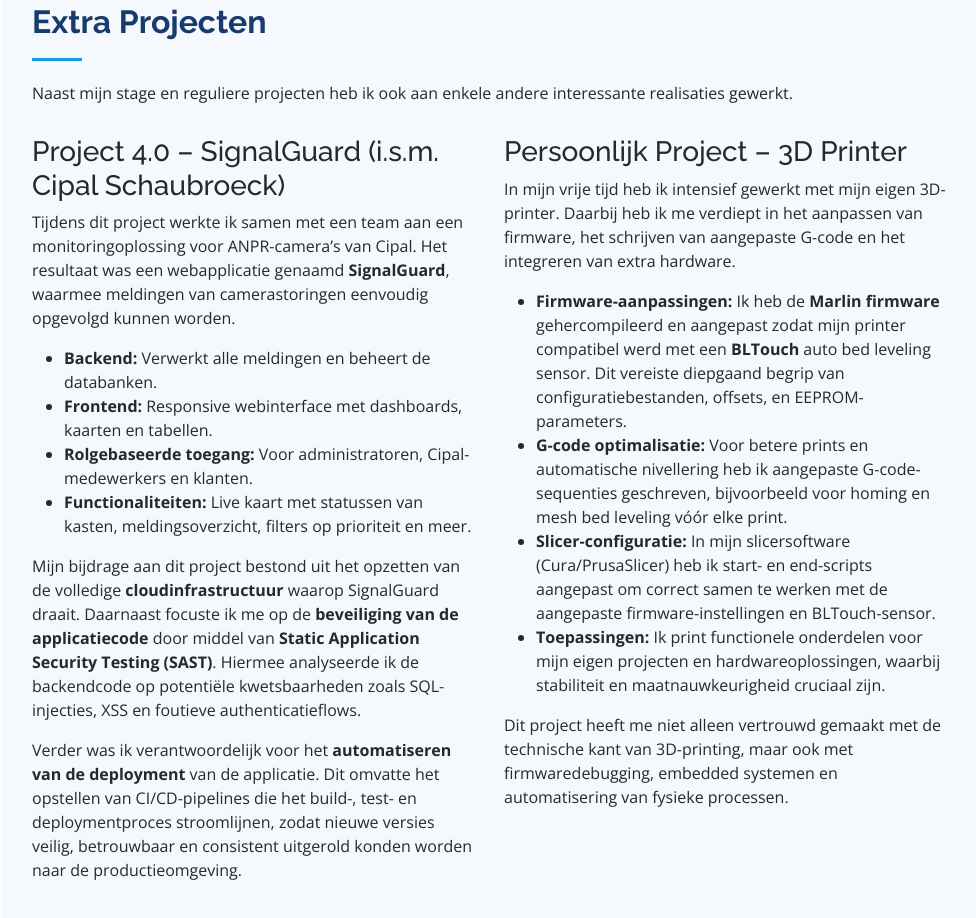
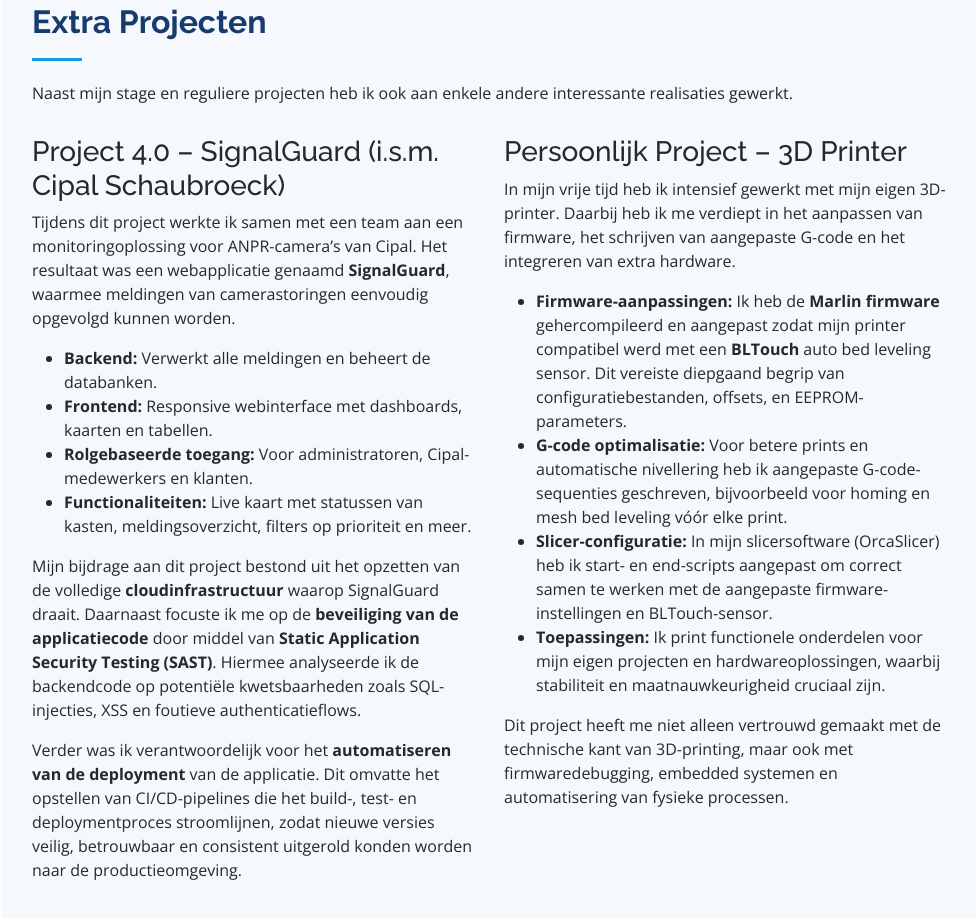
Before and after one commit to poleunisbr/portfolio, a plain HTML site: page index.html in a window 1280 px wide. Shown: the part 5599-6517 px from the top of the page, without its empty margins (298-1274 px from the left). Drawn offline with nearby package versions, Linux system fonts and the light colour scheme.

Commit message:
renamed file

```diff
--- a/index.html
+++ b/index.html
@@ -468,7 +468,7 @@
           <ul>
             <li><strong>Firmware-aanpassingen:</strong> Ik heb de <strong>Marlin firmware</strong> gehercompileerd en aangepast zodat mijn printer compatibel werd met een <strong>BLTouch</strong> auto bed leveling sensor. Dit vereiste diepgaand begrip van configuratiebestanden, offsets, en EEPROM-parameters.</li>
             <li><strong>G-code optimalisatie:</strong> Voor betere prints en automatische nivellering heb ik aangepaste G-code-sequenties geschreven, bijvoorbeeld voor homing en mesh bed leveling vóór elke print.</li>
-            <li><strong>Slicer-configuratie:</strong> In mijn slicersoftware (Cura/PrusaSlicer) heb ik start- en end-scripts aangepast om correct samen te werken met de aangepaste firmware-instellingen en BLTouch-sensor.</li>
+            <li><strong>Slicer-configuratie:</strong> In mijn slicersoftware (OrcaSlicer) heb ik start- en end-scripts aangepast om correct samen te werken met de aangepaste firmware-instellingen en BLTouch-sensor.</li>
             <li><strong>Toepassingen:</strong> Ik print functionele onderdelen voor mijn eigen projecten en hardwareoplossingen, waarbij stabiliteit en maatnauwkeurigheid cruciaal zijn.</li>
           </ul>
           <p>
```
